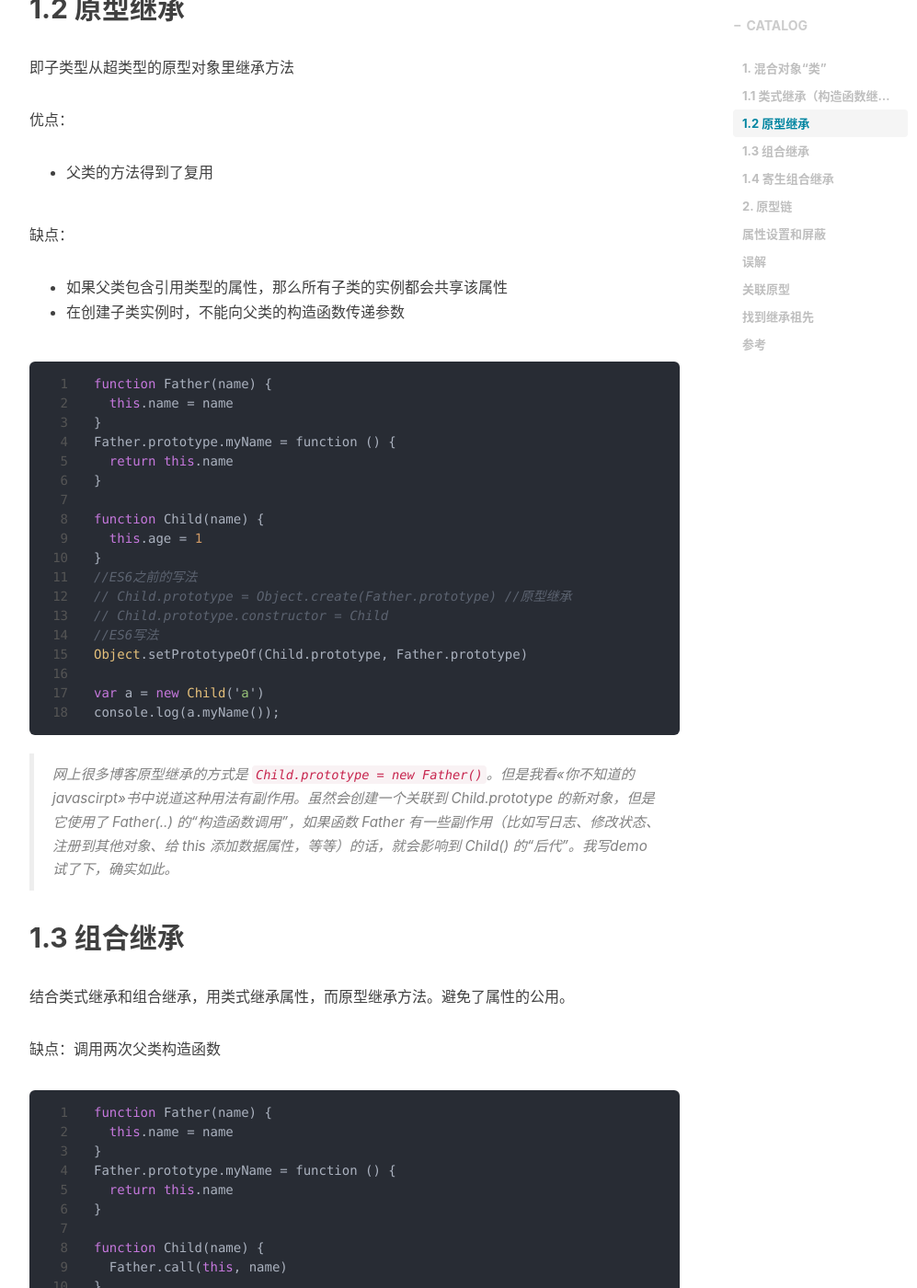
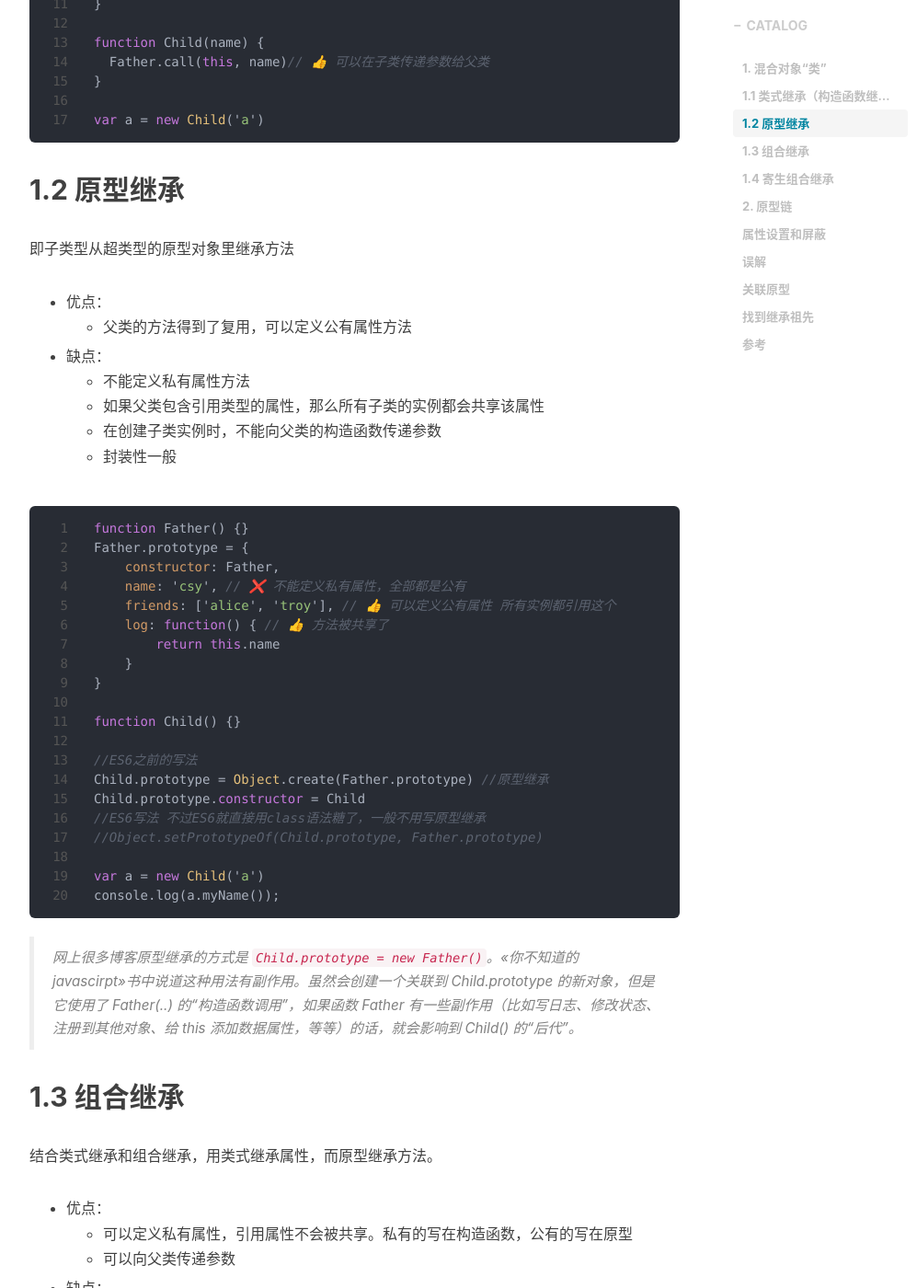
Before and after one commit to IdeaEcho/IdeaEcho.github.io, a Jekyll site: the page built from _posts/2019-8-26-class-and-prototype.md, in a window 1280 px wide and 1400 px high, scrolled down 1407 px. Shown: the whole window at 92% size, without its empty margins (233-1230 px from the left). Built offline with Jekyll 4.4.1, drawn with Linux system fonts in a browser that asks for light colours; nearby versions of some CDN libraries; comment, search, counter and statistics services are not loaded; some of the changed text lies outside the part shown.

Commit message:
fix:class-and-prototype

````diff
--- a/_posts/2019-8-26-class-and-prototype.md
+++ b/_posts/2019-8-26-class-and-prototype.md
@@ -20,18 +20,27 @@ javascript中类和其他语言中的类完全不同。传统面向类的语言
 
 ## 1.1 类式继承（构造函数继承）
 即在子类构造函数的内部调用父类构造函数，使得自身获得父类的方法和属性。
-
-缺点：
-- 因为继承的是对象本身，每次实例化都保存内存中，有性能问题
-- 不可变，无法修改和添加新的方法
+- 优点：
+  - 可以定义私有属性方法
+- 缺点：
+  - 因为继承的是对象本身，每次实例化都保存内存中，有性能问题
+  - 不能定义共享属性方法/或写在外面失去了封装性
 
 ```javascript
 function Father() {
   this.name = name
+  this.friends = friends // 👍 可以定义私有 引用类型不会被共享
+  this.share = share // ❌ 可以定义公有 但需要放在外部
+  this.log = log // ❌ 避免重复声明，为了复用需要放在外面。
+}
+// ❌ 公有属性和方法定义在外面失去了封装性
+let share = [1, 2, 3]
+function log() {
+    return this.name
 }
 
-function Child() {
-  Father.call(this, name)
+function Child(name) {
+  Father.call(this, name)// 👍 可以在子类传递参数给父类
 }
 
 var a = new Child('a')
@@ -39,61 +48,123 @@ var a = new Child('a')
 
 ## 1.2 原型继承
 即子类型从超类型的原型对象里继承方法
-
-优点：
-- 父类的方法得到了复用
-
-缺点：
-- 如果父类包含引用类型的属性，那么所有子类的实例都会共享该属性
-- 在创建子类实例时，不能向父类的构造函数传递参数
+- 优点：
+  - 父类的方法得到了复用，可以定义公有属性方法
+- 缺点：
+  - 不能定义私有属性方法
+  - 如果父类包含引用类型的属性，那么所有子类的实例都会共享该属性
+  - 在创建子类实例时，不能向父类的构造函数传递参数
+  - 封装性一般
 
 ```javascript
-function Father(name) {
-  this.name = name
-}
-Father.prototype.myName = function () {
-  return this.name
+function Father() {}
+Father.prototype = {
+    constructor: Father,
+    name: 'csy', // ❌ 不能定义私有属性，全部都是公有
+    friends: ['alice', 'troy'], // 👍 可以定义公有属性 所有实例都引用这个
+    log: function() { // 👍 方法被共享了
+        return this.name
+    }
 }
 
-function Child(name) {
-  this.age = 1
-}
+function Child() {}
+
 //ES6之前的写法
-// Child.prototype = Object.create(Father.prototype) //原型继承
-// Child.prototype.constructor = Child
-//ES6写法
-Object.setPrototypeOf(Child.prototype, Father.prototype)
+Child.prototype = Object.create(Father.prototype) //原型继承
+Child.prototype.constructor = Child
+//ES6写法 不过ES6就直接用class语法糖了，一般不用写原型继承
+//Object.setPrototypeOf(Child.prototype, Father.prototype)
 
 var a = new Child('a')
 console.log(a.myName());
 ```
 
-> 网上很多博客原型继承的方式是 `Child.prototype = new Father()`。但是我看<<你不知道的javascirpt>>书中说道这种用法有副作用。虽然会创建一个关联到 Child.prototype 的新对象，但是它使用了 Father(..) 的“构造函数调用”，如果函数 Father 有一些副作用（比如写日志、修改状态、注册到其他对象、给 this 添加数据属性，等等）的话，就会影响到 Child() 的“后代”。我写demo试了下，确实如此。
+> 网上很多博客原型继承的方式是 `Child.prototype = new Father()`。<<你不知道的javascirpt>>书中说道这种用法有副作用。虽然会创建一个关联到 Child.prototype 的新对象，但是它使用了 Father(..) 的“构造函数调用”，如果函数 Father 有一些副作用（比如写日志、修改状态、注册到其他对象、给 this 添加数据属性，等等）的话，就会影响到 Child() 的“后代”。
 
 ## 1.3 组合继承
-结合类式继承和组合继承，用类式继承属性，而原型继承方法。避免了属性的公用。
-
-缺点：调用两次父类构造函数
+结合类式继承和组合继承，用类式继承属性，而原型继承方法。
+- 优点：
+  - 可以定义私有属性，引用属性不会被共享。私有的写在构造函数，公有的写在原型
+  - 可以向父类传递参数
+- 缺点：
+  - 调用两次父类，性能损耗
+  - 封装性一般
 
 ```javascript
-function Father(name) {
-  this.name = name
-}
-Father.prototype.myName = function () {
-  return this.name
+function Father(name, friends) {
+  // 😀 私有的写这里
+  this.name = name // 👍 可以定义私有属性
+  this.friends = friends // 👍 定义公有引用属性不会被共享
 }
 
-function Child(name) {
-  Father.call(this, name)
+Father.prototype = {
+  // 😀 公有的写这里
+  share: [1, 2, 3], // 👍 这里定义的公有属性会被共享
+  myName: function() { // 👍 方法被共享了
+    return this.name
+  }
 }
-Object.setPrototypeOf(Child.prototype, Father.prototype)
+
+function Child(name, friends) {
+  Father.call(this, name, friends) // 👍 可以向父类传递参数 ⚡ 这里又调用了一次 Father
+}
+
+Child.prototype = new Father() //使用 new 操作符创建并重写 prototype ⚡ 这里调用了一次 Father
+Child.prototype.constructor = Child
 
 var a = new Child('a')
 console.log(a.myName());
 ```
 ## 1.4 寄生组合继承
+- 优点：
+  - 可以定义私有属性，引用属性不会被共享。私有的写在构造函数，公有的写在原型
+  - 可以向父类传递参数
+  - 不会重复调用父类
+- 缺点：
+  - 封装性一般
 ```javascript
+function Father(name, friends) {
+  this.name = name
+  this.friends = friends
+}
 
+Father.prototype = {
+  share: [1, 2, 3],
+  myName: function () {
+    return this.name
+  }
+}
+
+function Child(name, friends, gender) {
+  Father.call(this, name, friends)
+  this.gender = gender
+}
+
+// 上半部分和组合继承一样
+Child.prototype = Object.create(Father.prototype) //原型继承
+Child.prototype.constructor = Child
+```
+
+## ES6 class
+看完前面的，再看es6的语法糖真是太甜了。
+```javascript
+class Father {
+    constructor(name, friends) { // 该属性在构造函数上，不共享
+        this.name = name
+        this.friends = friends
+    }
+    log() { // 该方法在原型上，共享
+        return this
+    }
+}
+Father.prototype.share = [1, 2, 3] // 原型上的属性，共享
+
+class Child extends Father {
+    constructor(name, friends, gender) {
+        super(name, friends)
+        this.gender = gender
+    }
+}
 ```
 
 # 2. 原型链
@@ -101,7 +172,7 @@ console.log(a.myName());
 
 对于默认的 [[Get]] 操作来说，如果无法在对象本身找到需要的属性，就会继续访问对象的 [[Prototype]] 链。
 
-for..in 遍历， in 操作符来检查属性在对象中是否存在时，会查找对象的整条原型链（无论属性是否可枚举）。
+for..in 遍历，in 操作符来检查属性在对象中是否存在时，会查找对象的整条原型链（无论属性是否可枚举）。
 
 ```javascript
 var anotherObject = { a:2 };
````
